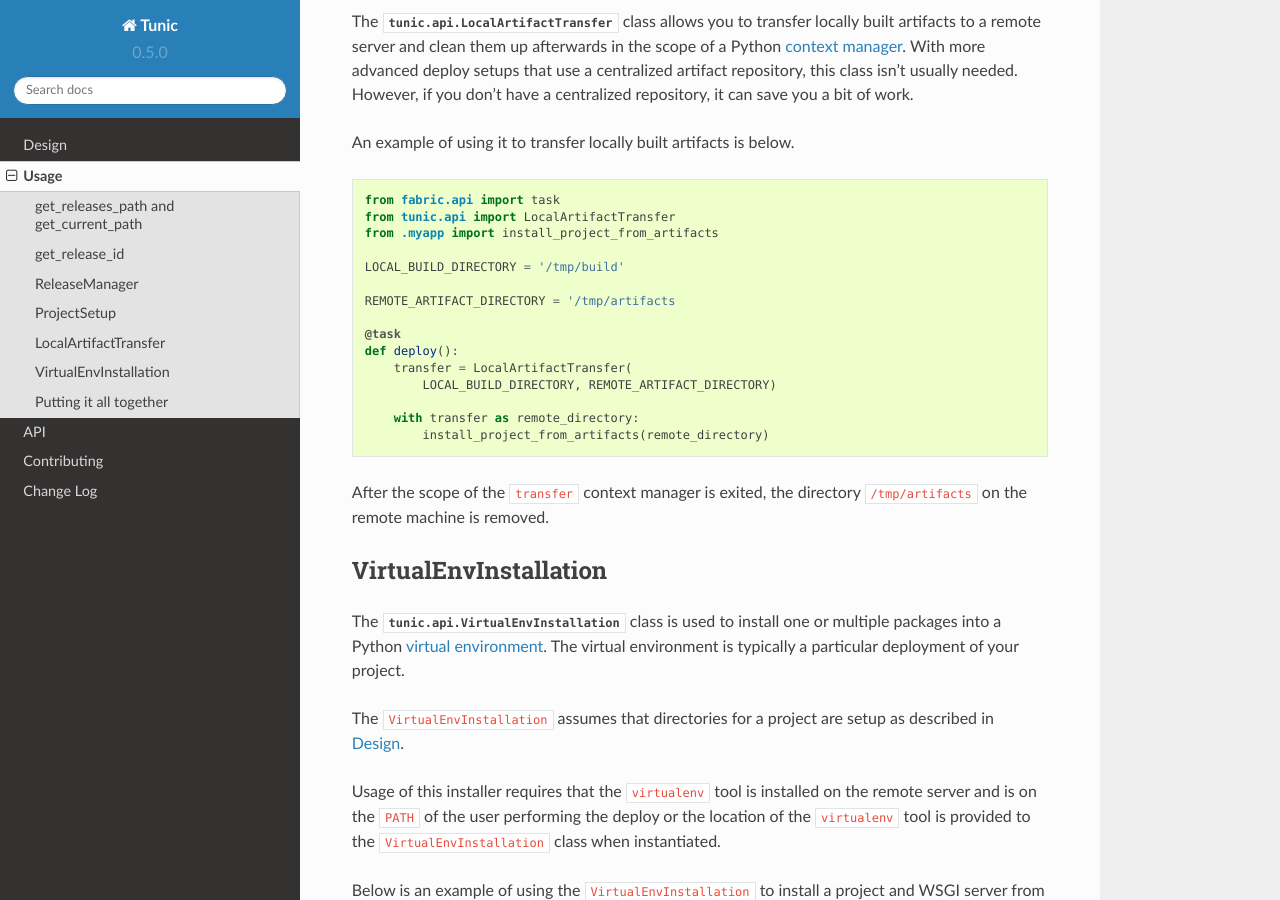
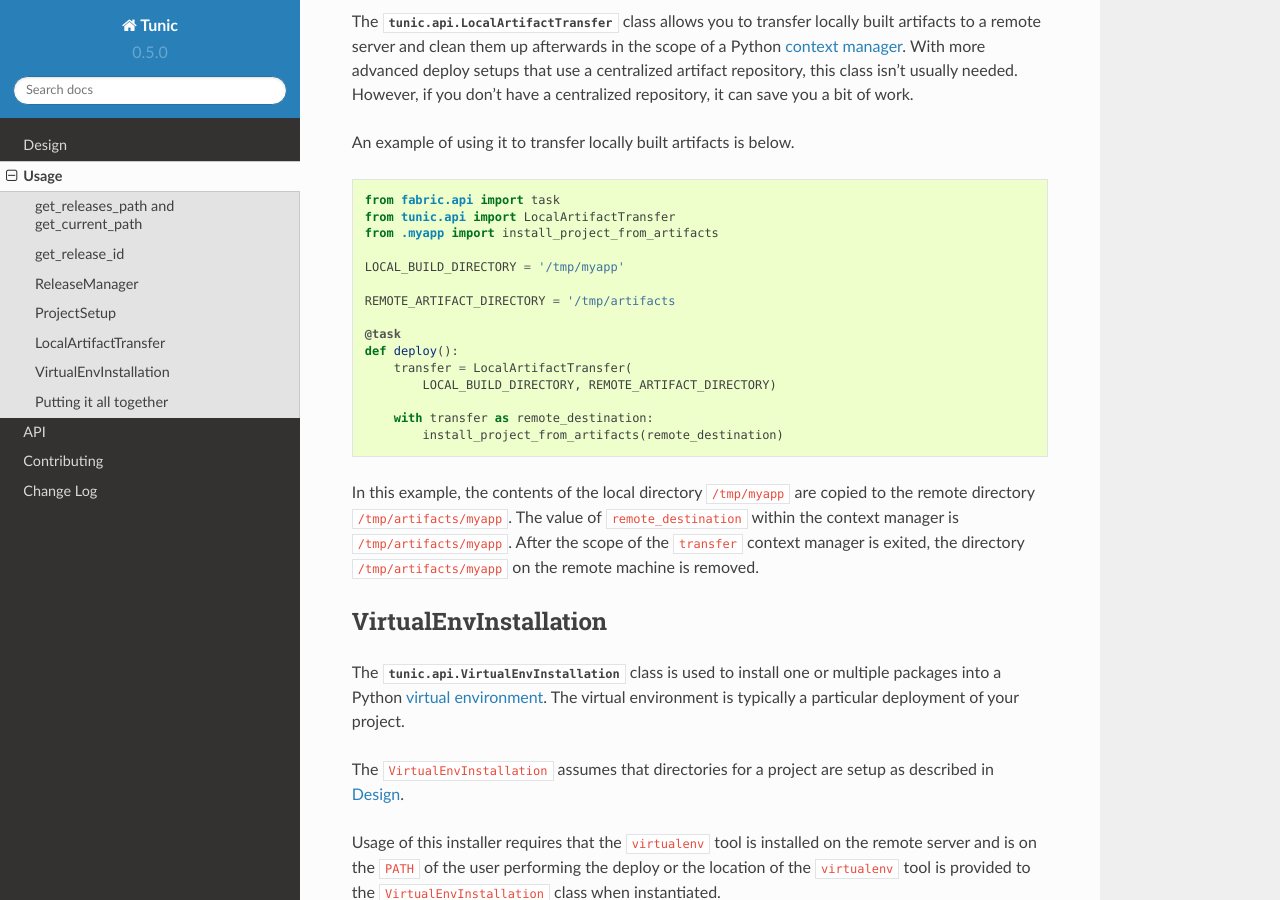
Before and after one commit to 56quarters/tunic, a Sphinx documentation site: the page built from doc/source/usage.rst, in a window 1280 px wide and 900 px high, scrolled down 3655 px. Built offline with Sphinx 7.4.7 and the Read the Docs theme 2.0.0, drawn with Linux system fonts in a browser that asks for light colours.

Commit message:
Change behavior of LocalArtifactTransfer to yield full destination path and only remove full destination path afterwards

```diff
--- a/doc/source/usage.rst
+++ b/doc/source/usage.rst
@@ -212,7 +212,7 @@ An example of using it to transfer locally built artifacts is below.
     from tunic.api import LocalArtifactTransfer
     from .myapp import install_project_from_artifacts
 
-    LOCAL_BUILD_DIRECTORY = '/tmp/build'
+    LOCAL_BUILD_DIRECTORY = '/tmp/myapp'
 
     REMOTE_ARTIFACT_DIRECTORY = '/tmp/artifacts
 
@@ -221,11 +221,14 @@ An example of using it to transfer locally built artifacts is below.
         transfer = LocalArtifactTransfer(
             LOCAL_BUILD_DIRECTORY, REMOTE_ARTIFACT_DIRECTORY)
 
-        with transfer as remote_directory:
-            install_project_from_artifacts(remote_directory)
+        with transfer as remote_destination:
+            install_project_from_artifacts(remote_destination)
 
-After the scope of the ``transfer`` context manager is exited, the directory
-``/tmp/artifacts`` on the remote machine is removed.
+In this example, the contents of the local directory ``/tmp/myapp`` are
+copied to the remote directory ``/tmp/artifacts/myapp``. The value of ``remote_destination``
+within the context manager is ``/tmp/artifacts/myapp``. After the scope of
+the ``transfer`` context manager is exited, the directory ``/tmp/artifacts/myapp``
+on the remote machine is removed.
 
 .. _`context manager`:  http://effbot.org/zone/python-with-statement.htm
 
```
Also changed, not shown: doc/source/changes.rst (+10 -0 lines), 2 other files.
